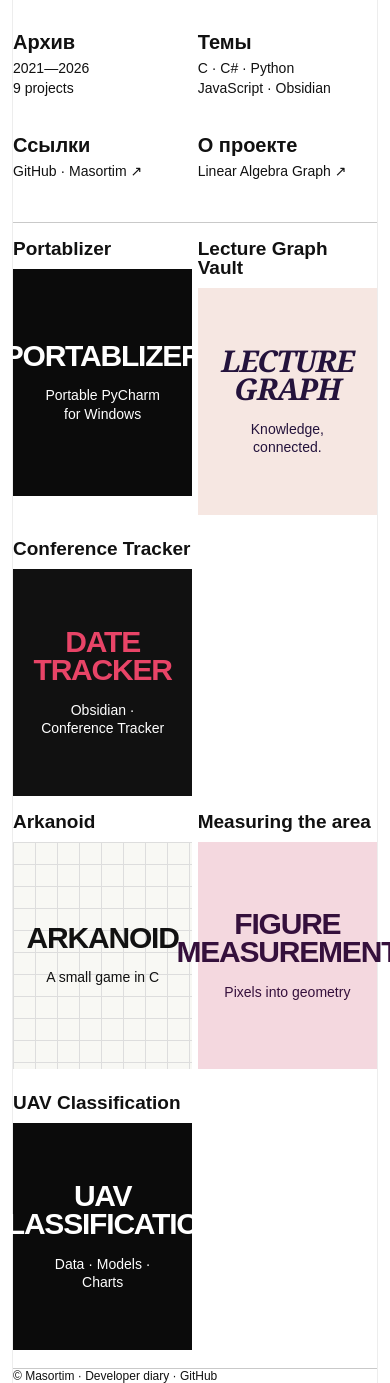
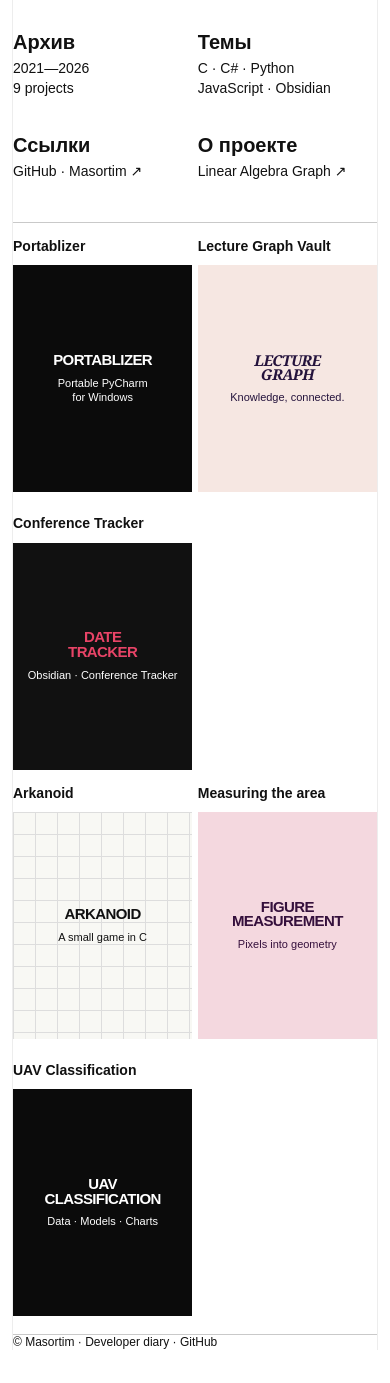
Before and after one commit to Masortim/masortim.github.io, a PHP site: page / in a window 390 px wide. Shown: the part 1940-3323 px from the top of the page. After the commit the page ends 3290 px from the top, so only its background shows below. Run offline with PHP 8.4, Linux system fonts and the light colour scheme.

Commit message:
Make promo card typography responsive
Co-authored-by: arena-agent <297053741+arena-agent@users.noreply.github.com>

```diff
--- a/diary/projects.css
+++ b/diary/projects.css
@@ -68,10 +68,10 @@ body.archive-home { margin:0; padding:0; }
 .archive-bottom p { margin:0 0 12px; font-size:14px; line-height:1.4; }
 .archive-promos { row-gap:24px; padding-top:16px; }
 .promo-module { grid-column:span 2; min-width:0; }
-.promo-module h2 { margin:0 0 11px; font-size:19px; line-height:1; }
-.promo-card { display:flex; box-sizing:border-box; width:100%; height:227px; padding:22px; align-items:center; justify-content:center; flex-direction:column; gap:16px; color:#fff !important; text-align:center; text-decoration:none; }
-.promo-card strong { font-size: 30px; font-weight: 800; line-height: .95; letter-spacing: -.04em; }
-.promo-card span { font-size: 14px; line-height: 1.3; }
+.promo-module h2 { margin:0 0 11px; font-size:clamp(14px, 1.35vw, 19px); line-height:1.1; overflow-wrap:anywhere; }
+.promo-card { display:flex; box-sizing:border-box; width:100%; height:227px; padding:clamp(10px, 2vw, 22px); align-items:center; justify-content:center; flex-direction:column; gap:clamp(8px, 1.4vw, 16px); color:#fff !important; text-align:center; text-decoration:none; }
+.promo-card strong { max-width:100%; font-size:clamp(15px, 2.3vw, 30px); font-weight:800; line-height:.98; letter-spacing:-.04em; overflow-wrap:anywhere; }
+.promo-card span { max-width:100%; font-size:clamp(11px, 1.05vw, 14px); line-height:1.3; overflow-wrap:anywhere; }
 .promo-card--dark { background: #0b0b0b; }
 .promo-card--paper { color: #24133c !important; background: #f6e7e2; }
 .promo-card--paper strong { font-family: Georgia, serif; font-style: italic; }
```
